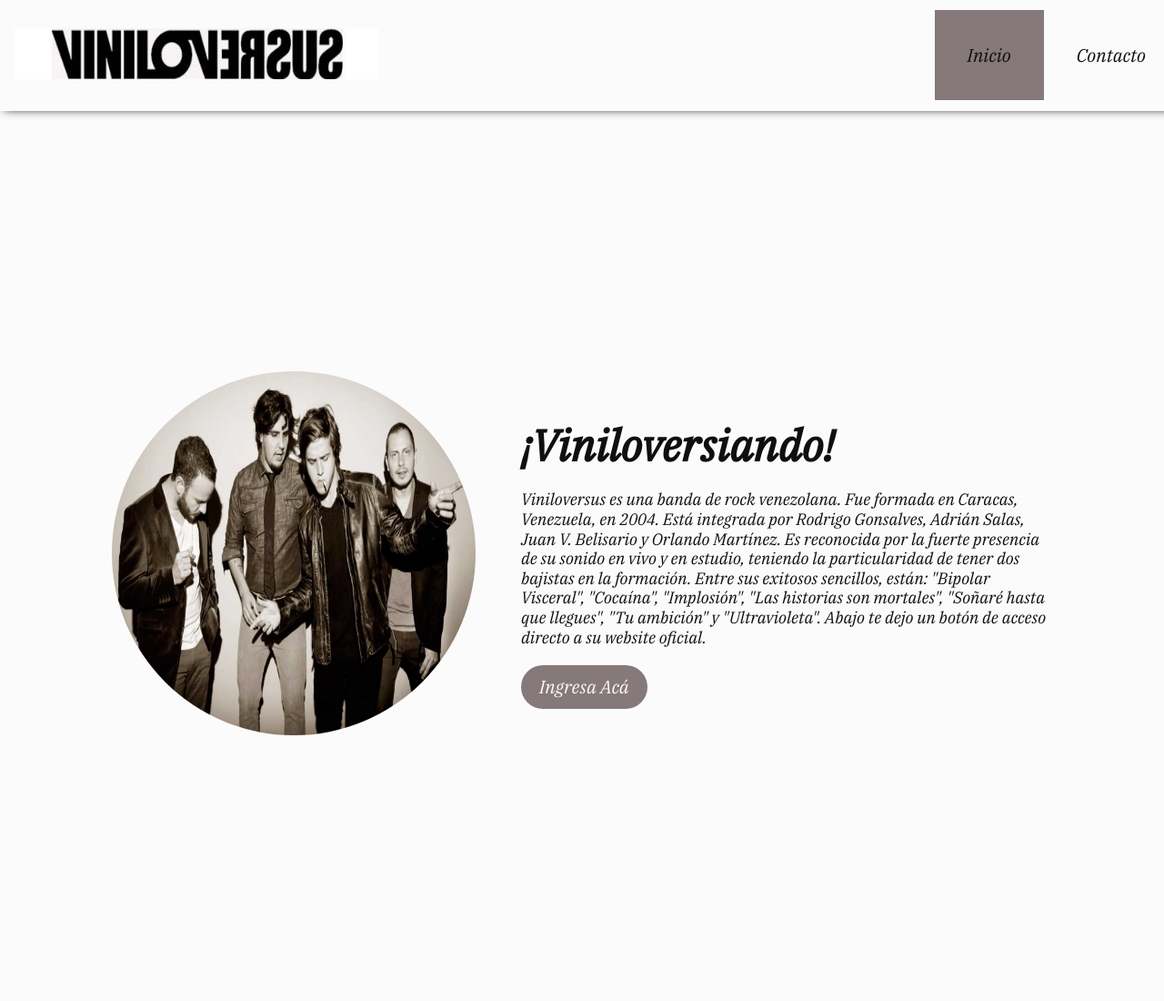
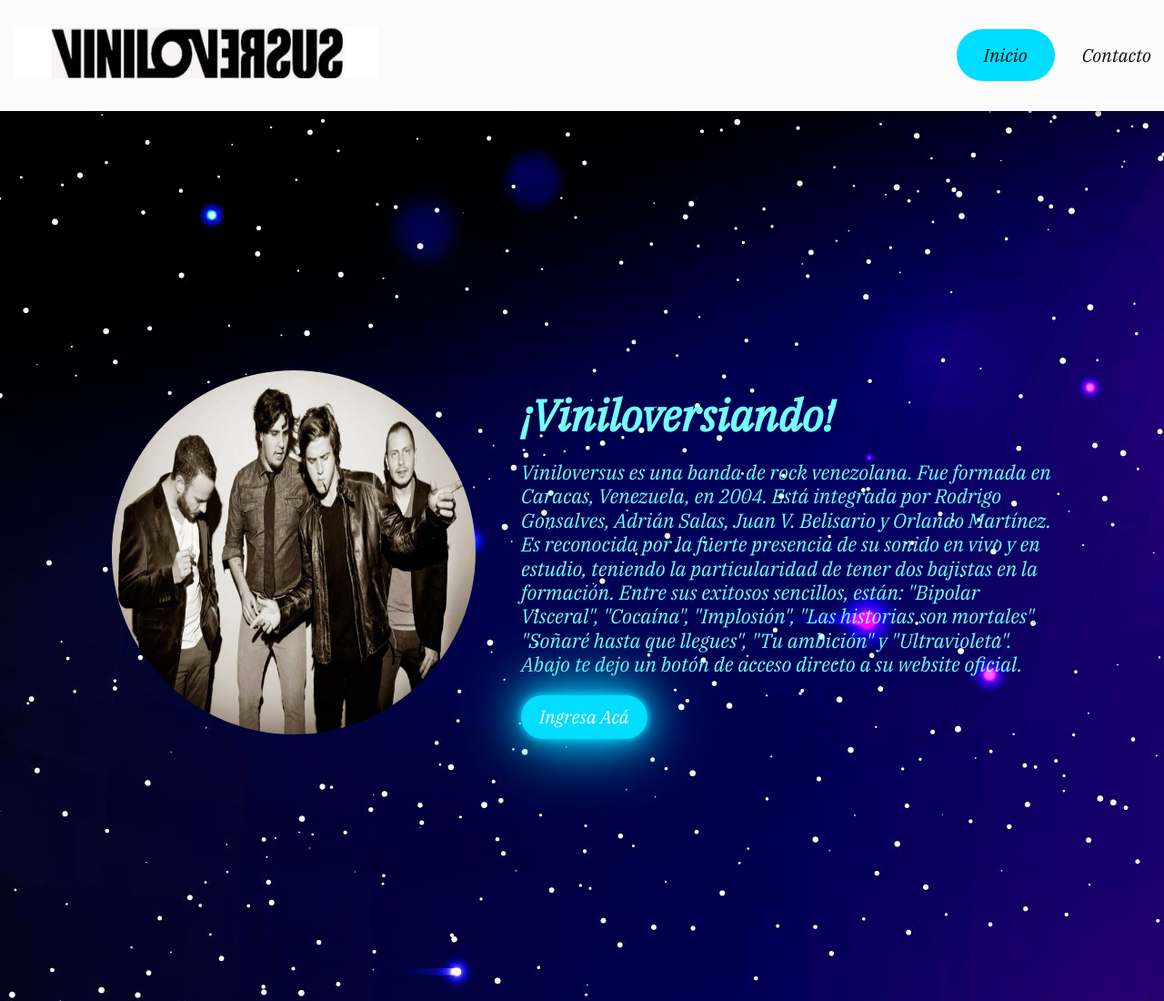
Before and after one commit to GoyoNeo/proyecto-2-cod-latam, a plain HTML site: page index.html in a window 1280 px wide. Shown: the top 1100 px of the page at 91% size. Drawn offline with Linux system fonts and the light colour scheme.

Commit message:
se cambio background y estilo color neon

```diff
--- a/css/styles.css
+++ b/css/styles.css
@@ -26,8 +26,9 @@
 
 body {
     font-family: 'IBM Plex Serif', serif;
-    background-color: #fbfbfb;
-    color: #0f0f0f;
+    background-image: url(./img/Background\ 1.jpg);
+    background-attachment: fixed;
+    color: #73fffe;
     font-size: 18px;
     line-height: 1.2;
 }
@@ -73,10 +74,12 @@
 .menu {
     display: flex;
     font-size: 20px;
+    color: #110d0d;
 }
 
 .menu li a {
-    padding: 36px;
+    border-radius: 50px;
+    padding: 15px 30px;
 }
 
 /* Section Inicio*/
@@ -107,7 +110,8 @@
 }
 
 .btn {
-    background-color: rgb(134, 121, 121);
+    background: #00ddff;
+    box-shadow: 0 0 10px #00ddff, 0 0 40px #00ddff, 0 0 80px #00ddff;
     padding: 12px 20px;
     border-radius: 50px;
     font-size: 20px;
@@ -116,7 +120,12 @@
 }
 
 .active {
-    background-color: rgb(134, 121, 121);
+    background-color:#00ddff;
+}
+
+.active:hover {
+    box-shadow: 0 0 10px #00ddff, 0 0 40px #00ddff, 0 0 80px #00ddff;
+    transition: 0.3s;
 }
 
 /* Section Contacto */
@@ -125,7 +134,7 @@
     display: flex;
     flex-direction: column;
     justify-content: center;
-    background-color: rgb(224, 218, 218);
+    background-color: #13a8fe;
     padding: 30px 20px;
     border-radius: 50px;
     text-align: center;
@@ -152,7 +161,8 @@
     flex-direction: column;
     justify-content: center;
     align-items: center;
-    background-color: rgb(134, 121, 121);
+    background: #00ddff;
+    box-shadow: 0 0 10px #00ddff, 0 0 40px #00ddff, 0 0 80px #00ddff;
     height: 90px;
     color: #fbfbfb;
 }
@@ -160,6 +170,10 @@
 /* Media Queries */
 
 @media (min-width: 1024px) {
+    body {
+        font-size: 22px;
+    }
+
     h1 {
         font-size: 48px;
         text-align: left;
```
Also changed, not shown: css/img/Background 1.jpg (added).
